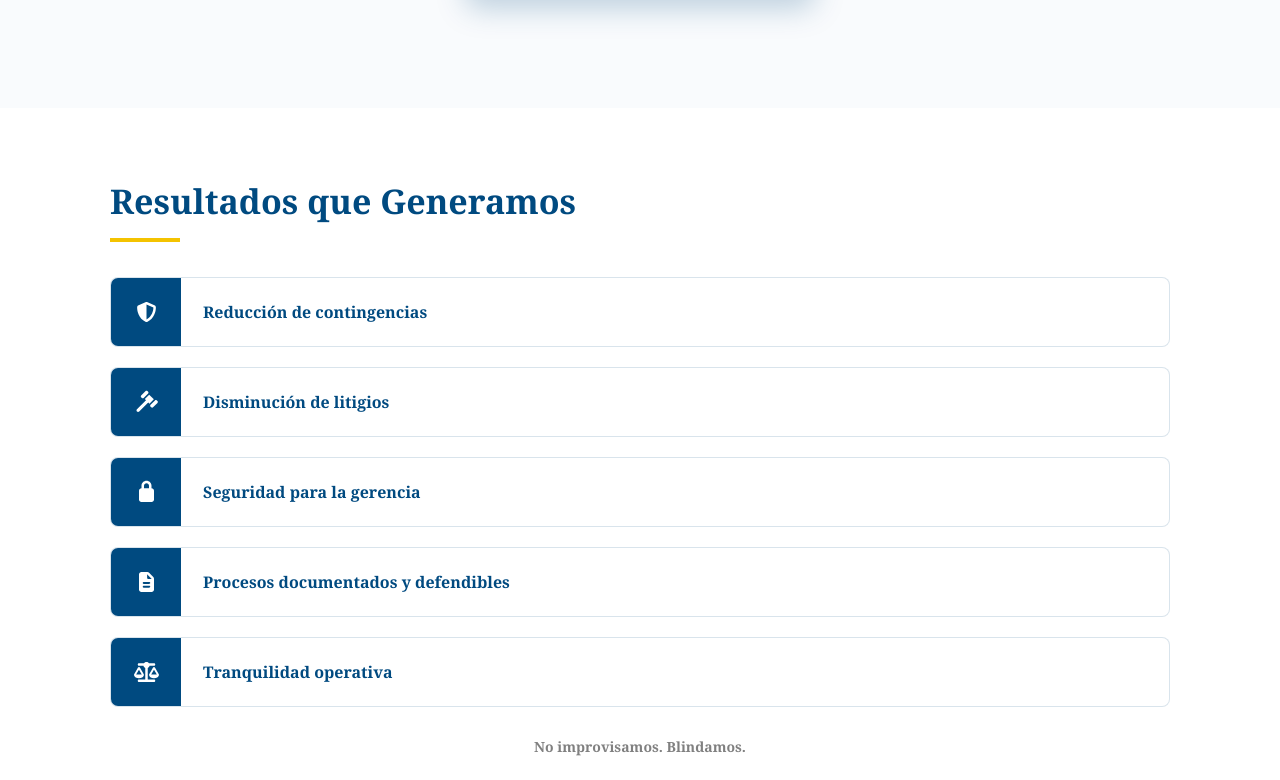
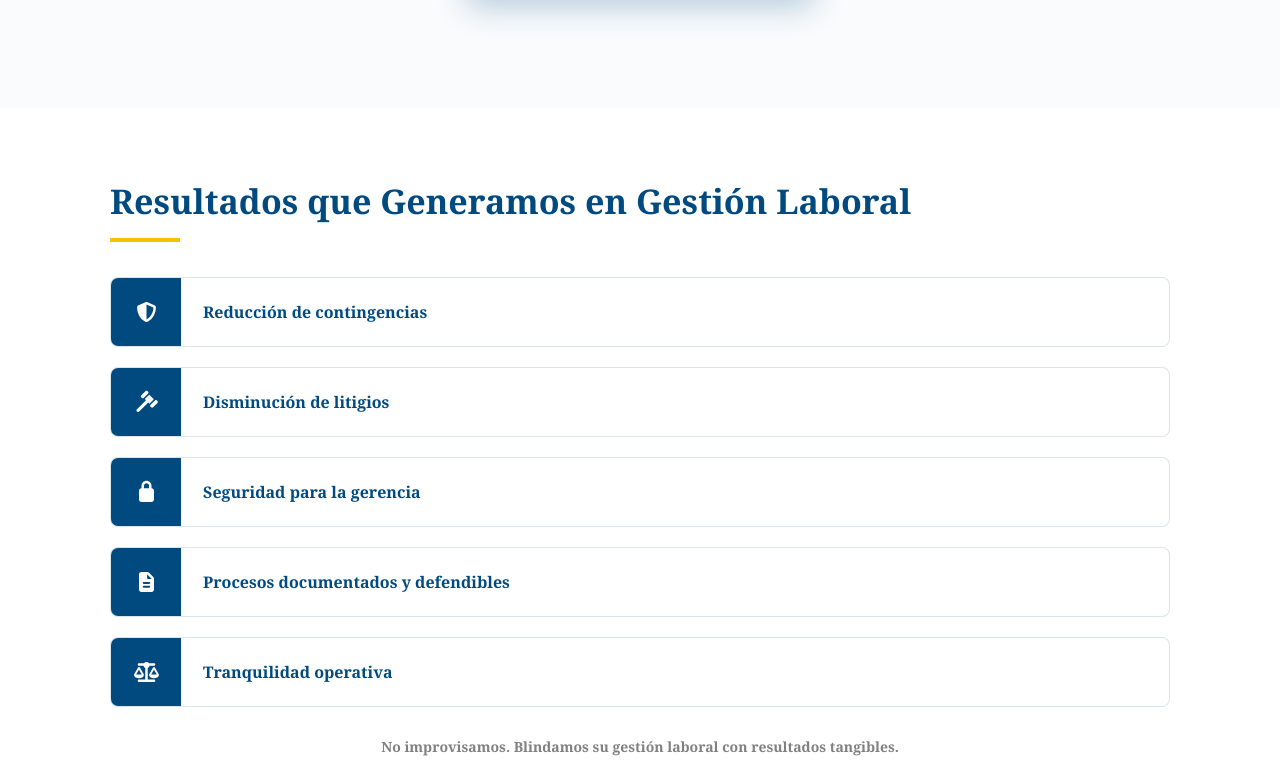
Before and after one commit to Jeffer-Andres-Tafurth-Cortes/praviceabogadoslaboralistas, a Next.js app: page / in a window 1280 px wide. Shown: the part 9900-10680 px from the top of the page. Built offline with nearby package versions, Linux system fonts and the light colour scheme.

Commit message:
Updates content text ResultsSection

```diff
--- a/src/app/components/ResultsSection.tsx
+++ b/src/app/components/ResultsSection.tsx
@@ -21,30 +21,28 @@ export default function Resultados() {
   ];
 
   return (
-    <section className={styles.section}>
+    <section className={styles.section} aria-labelledby="results-title">
       {/* TÍTULO */}
       <motion.h2
+        id="results-title"
         className={styles.title}
         initial={{ opacity: 0, y: 30 }}
         whileInView={{ opacity: 1, y: 0 }}
         transition={{ duration: 0.6 }}
         viewport={{ once: true }}
       >
-        Resultados que Generamos
+        Resultados que Generamos en Gestión Laboral
       </motion.h2>
 
       {/* LISTA */}
-      <div className={styles.list}>
+      <ul className={styles.list}>
         {items.map((item, index) => (
-          <motion.div
+          <motion.li
             key={index}
             className={styles.item}
             initial={{ opacity: 0, y: 20 }}
             whileInView={{ opacity: 1, y: 0 }}
-            transition={{
-              duration: 0.4,
-              delay: index * 0.1,
-            }}
+            transition={{ duration: 0.4, delay: index * 0.1 }}
             viewport={{ once: true }}
             whileHover={{ y: -4 }}
           >
@@ -52,14 +50,17 @@ export default function Resultados() {
               className={styles.icon}
               whileHover={{ scale: 1.1 }}
               transition={{ type: "spring", stiffness: 250 }}
+              aria-hidden="true"
+              title={item.text}
             >
               <FontAwesomeIcon icon={item.icon} />
             </motion.div>
-
-            <p>{item.text}</p>
-          </motion.div>
+            <p>
+              <strong>{item.text}</strong>
+            </p>
+          </motion.li>
         ))}
-      </div>
+      </ul>
 
       {/* FOOTER */}
       <motion.p
@@ -69,7 +70,7 @@ export default function Resultados() {
         transition={{ duration: 0.8, delay: 0.3 }}
         viewport={{ once: true }}
       >
-        No improvisamos. Blindamos.
+        No improvisamos. Blindamos su gestión laboral con resultados tangibles.
       </motion.p>
     </section>
   );
```
